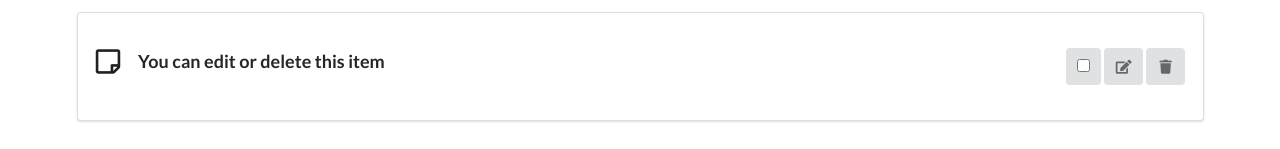
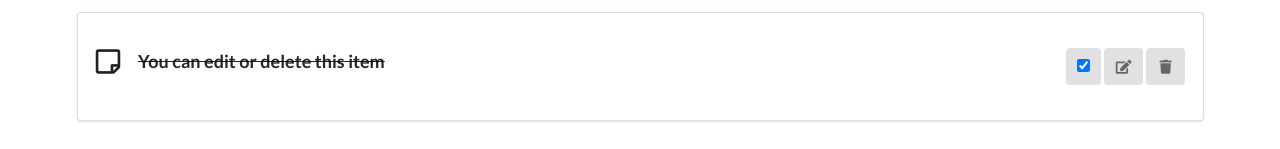
Before and after one commit to alrafi/todoapp, a React (Create React App) app: page / in a window 1280 px wide. Shown: the part 253-402 px from the top of the page. Built offline with nearby package versions, Linux system fonts and the light colour scheme.

Commit message:
add default checked on checkbox

```diff
--- a/src/components/App.js
+++ b/src/components/App.js
@@ -16,7 +16,7 @@ class App extends React.Component {
       {
         id: uuid.v4(),
         content: 'You can edit or delete this item',
-        completed: false,
+        completed: true,
         editActive: 'none',
         inputActive: 'block'
       }
--- a/src/components/TodoItem.js
+++ b/src/components/TodoItem.js
@@ -28,7 +28,7 @@ class TodoItem extends React.Component {
   };
 
   render() {
-    const { id, content } = this.props.item;
+    const { id, content, completed } = this.props.item;
     return (
       <div className="ui relaxed items">
         <div className="item">
@@ -52,7 +52,6 @@ class TodoItem extends React.Component {
                   id={id}
                   className="ui icon button"
                   type="submit"
-                  // onClick={this.props.saveItem.bind(this, id)}
                   style={{ marginLeft: 10 }}
                 >
                   <i className="save icon"></i>
@@ -63,6 +62,7 @@ class TodoItem extends React.Component {
           <button className="ui icon button">
             <input
               type="checkbox"
+              defaultChecked={completed}
               onChange={this.props.markComplete.bind(this, id)}
             />
           </button>
```
